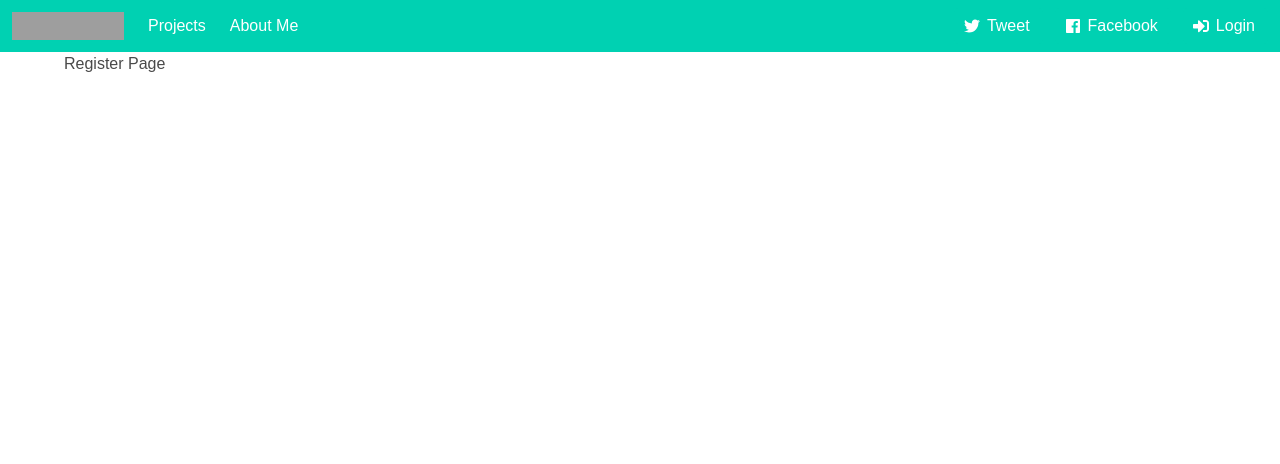
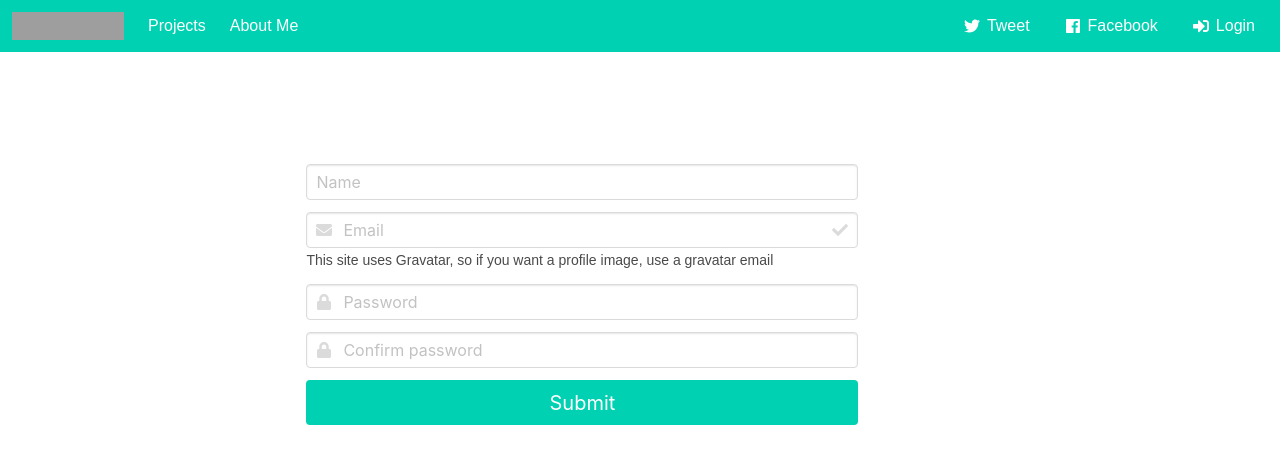
Before and after one commit to nazimkazim/nzmai-personal-page, a React (Create React App) app in the folder client/: page /nzmai/personal-page/secret/register in a window 1280 px wide. Shown: the top 464 px of the page. Built offline with nearby package versions, Linux system fonts and the light colour scheme; grey boxes are pictures that could not be loaded.

Commit message:
add registration component

```diff
--- a/client/src/components/auth/Register.js
+++ b/client/src/components/auth/Register.js
@@ -1,10 +1,110 @@
 import React, { Component } from 'react';
 
 class Register extends Component {
+  constructor() {
+    super();
+    this.state = {
+      name: '',
+      email: '',
+      password: '',
+      password2: '',
+      errors: {}
+    };
+
+    this.onChange = this.onChange.bind(this);
+    this.onSubmit = this.onSubmit.bind(this);
+  }
+
+  onChange(e) {
+    this.setState({ [e.target.name]: e.target.value });
+  }
+
+  onSubmit(e) {
+    //e.preventDefault();
+    const newUser = {
+      name: this.state.name,
+      email: this.state.email,
+      password: this.state.password,
+      password2: this.state.password2
+    };
+    console.log(newUser);
+  }
   render() {
     return (
-      <div>
-        <h1>Register Page</h1>
+      <div className="container" style={{ paddingTop: 100 }}>
+        <div className="column is-half is-offset-one-fifth">
+          <form onSubmit={this.onSubmit}>
+            <div className="field">
+              <input
+                className="input"
+                type="text"
+                name="name"
+                value={this.state.name}
+                onChange={this.onChange}
+                placeholder="Name"
+              />
+            </div>
+            <div className="field">
+              <p className="control has-icons-left has-icons-right">
+                <input
+                  className="input"
+                  type="email"
+                  name="email"
+                  value={this.state.email}
+                  onChange={this.onChange}
+                  placeholder="Email"
+                />
+                <span className="icon is-small is-left">
+                  <i className="fas fa-envelope" />
+                </span>
+                <span className="icon is-small is-right">
+                  <i className="fas fa-check" />
+                </span>
+              </p>
+              <small>
+                This site uses Gravatar, so if you want a profile image, use a
+                gravatar email
+              </small>
+            </div>
+            <div className="field">
+              <p className="control has-icons-left">
+                <input
+                  className="input"
+                  type="password"
+                  name="password"
+                  value={this.state.password}
+                  onChange={this.onChange}
+                  placeholder="Password"
+                />
+                <span className="icon is-small is-left">
+                  <i className="fas fa-lock" />
+                </span>
+              </p>
+            </div>
+            <div className="field">
+              <p className="control has-icons-left">
+                <input
+                  className="input"
+                  type="password"
+                  placeholder="Confirm password"
+                  name="password2"
+                  onChange={this.onChange}
+                  value={this.state.password2}
+                />
+                <span className="icon is-small is-left">
+                  <i className="fas fa-lock" />
+                </span>
+              </p>
+            </div>
+            <div className="field">
+              <input
+                type="submit"
+                value="Submit"
+                className="button is-medium is-primary is-fullwidth"
+              />
+            </div>
+          </form>
+        </div>
       </div>
     );
   }
--- a/client/src/components/layout/About-me.js
+++ b/client/src/components/layout/About-me.js
@@ -4,9 +4,9 @@ class AboutMe extends Component {
   render() {
     return (
       <div>
-        <section class="section" id="about-me">
-          <div class="container-fluid">
-            <h1 class="title has-text-centered">Experience</h1>
+        <section className="section" id="about-me">
+          <div className="container-fluid">
+            <h1 className="title has-text-centered">Experience</h1>
           </div>
         </section>
       </div>
--- a/client/src/components/layout/Landing.js
+++ b/client/src/components/layout/Landing.js
@@ -4,12 +4,12 @@ import AboutMe from './About-me';
 class LandingPage extends Component {
   render() {
     return (
-      <div class="container-fluid">
-        <section class="hero is-primary is-fullheight">
-          <div class="hero-body">
-            <div class="container has-text-centered">
-              <h1 class="title">Nazim Turdiyev</h1>
-              <h2 class="subtitle">Educational Technologist</h2>
+      <div className="container-fluid">
+        <section className="hero is-primary is-fullheight">
+          <div className="hero-body">
+            <div className="container has-text-centered">
+              <h1 className="title">Nazim Turdiyev</h1>
+              <h2 className="subtitle">Educational Technologist</h2>
             </div>
           </div>
         </section>
--- a/client/src/components/layout/Navbar.js
+++ b/client/src/components/layout/Navbar.js
@@ -23,43 +23,43 @@ class Navbar extends Component {
             </a>
           </div>
         </div>
-        <div class="navbar-end">
-          <div class="navbar-item">
-            <div class="field is-grouped">
-              <p class="control">
+        <div className="navbar-end">
+          <div className="navbar-item">
+            <div className="field is-grouped">
+              <p className="control">
                 <a
-                  class="bd-tw-button button is-primary"
+                  className="bd-tw-button button is-primary"
                   data-social-network="Twitter"
                   data-social-action="tweet"
                   data-social-target="http://localhost:4000"
                   target="_blank"
                   href="https://twitter.com/intent/tweet?text=Bulma: a modern CSS framework based on Flexbox&amp;hashtags=bulmaio&amp;url=http://localhost:4000&amp;via=jgthms"
                 >
-                  <span class="icon">
-                    <i class="fab fa-twitter" />
+                  <span className="icon">
+                    <i className="fab fa-twitter" />
                   </span>
                   <span>Tweet</span>
                 </a>
               </p>
-              <p class="control">
+              <p className="control">
                 <a
-                  class="bd-tw-button button is-primary"
+                  className="bd-tw-button button is-primary"
                   data-social-network="Facebook"
                   data-social-action="facebook"
                   data-social-target="http://localhost:4000"
                   target="_blank"
                   href="https://twitter.com/intent/tweet?text=Bulma: a modern CSS framework based on Flexbox&amp;hashtags=bulmaio&amp;url=http://localhost:4000&amp;via=jgthms"
                 >
-                  <span class="icon">
-                    <i class="fab fa-facebook" />
+                  <span className="icon">
+                    <i className="fab fa-facebook" />
                   </span>
                   <span>Facebook</span>
                 </a>
               </p>
-              <p class="control">
-                <Link class="bd-tw-button button is-primary" to="/login">
-                  <span class="icon">
-                    <i class="fas fa-sign-in-alt" />
+              <p className="control">
+                <Link className="bd-tw-button button is-primary" to="/login">
+                  <span className="icon">
+                    <i className="fas fa-sign-in-alt" />
                   </span>
                   <span>Login</span>
                 </Link>
```
